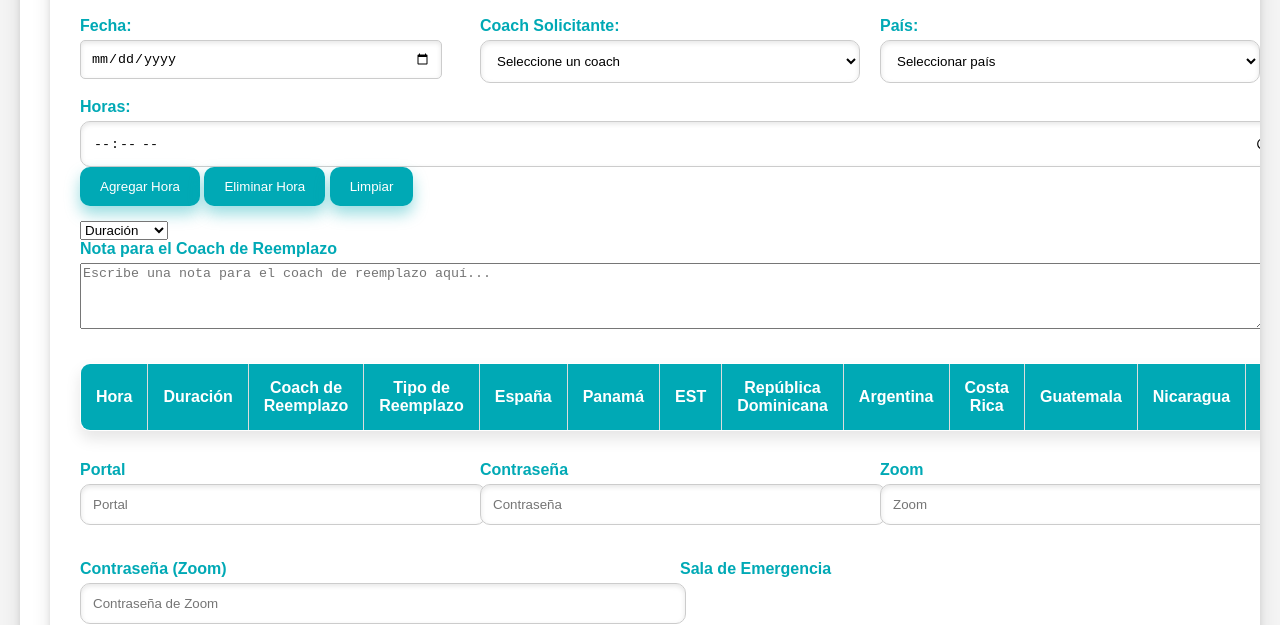
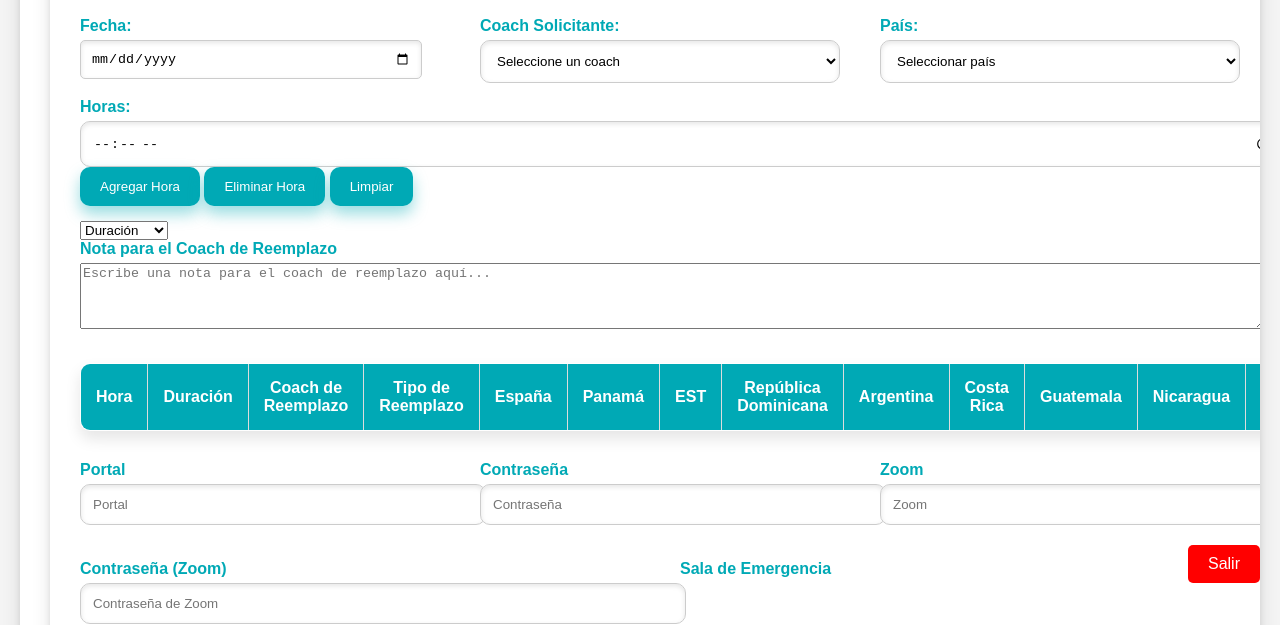
Before and after one commit to valdePc/Independientes-2.0, a plain HTML site: page Ginde2.html in a window 1280 px wide. Shown: the part 197-822 px from the top of the page. Drawn offline with Linux system fonts and the light colour scheme.

```diff
--- a/Ginde2.html
+++ b/Ginde2.html
@@ -65,8 +65,9 @@
             display: flex;
             flex-wrap: wrap;
             gap: 20px;
+        }
 
-    form-inline .form-group {
+        .form-inline .form-group {
             flex: 1;
             min-width: 200px;
             margin-right: 20px; /* Ajusta el espacio entre los campos */
@@ -77,7 +78,6 @@
             padding: 10px;
             border: 1px solid #ccc;
             border-radius: 5px;
-}
         }
 
         .form-group {
@@ -198,9 +198,29 @@
             }
         }
 
+        /* Estilos para el botón Salir */
+        #salirBtn {
+            position: fixed;
+            bottom: 20px;
+            right: 20px;
+            background-color: red;
+            color: white;
+            border: none;
+            padding: 10px 20px;
+            font-size: 16px;
+            cursor: pointer;
+            border-radius: 5px;
+        }
+
+        #salirBtn:hover {
+            background-color: darkred;
+        }
+    </style>
+
     </style>
 </head>
 <body>
+    <button id="salirBtn" onclick="window.location.href='index.html';">Salir</button>
     <div class="container">
         <div class="container">
             <div class="logo">
@@ -320,6 +340,8 @@
             <button onclick="saveData()">Guardar</button>
             <button onclick="searchRecords()">Buscar</button>
             <button onclick="replaceData()">Reemplazar</button>
+            <button onclick="window.location.href='index.html';">Salir</button>
+
         </div>
     </div>
 
```
Also changed, not shown: Ginde1.html (+22 -2 lines), gafas.html (deleted), 1 other file. Lines whose indentation alone changed are shown as unchanged.
